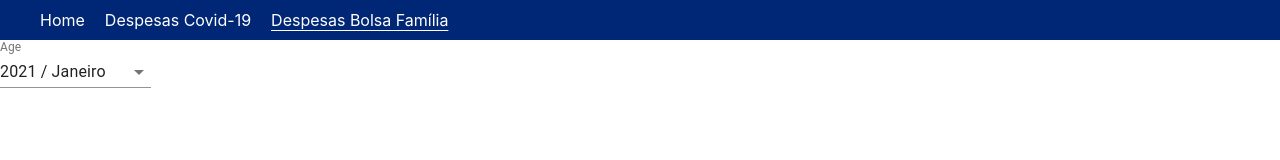
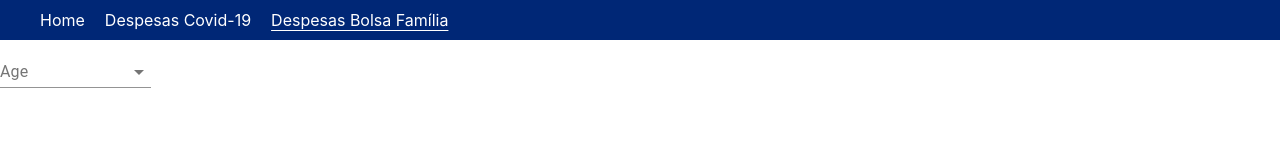
Before and after one commit to Danielmtt/despesas-covid-19, a React (Create React App) app in the folder despesas-covid-19/: page /despesas/bolsa-familia in a window 1280 px wide. Shown: the top 160 px of the page. Built offline with nearby package versions, Linux system fonts and the light colour scheme.

Commit message:
finalização do select

```diff
--- a/despesas-covid-19/src/atoms/seletorData.tsx
+++ b/despesas-covid-19/src/atoms/seletorData.tsx
@@ -1,25 +1,26 @@
 import Select from '@material-ui/core/Select';
-import React from 'react';
+import React, { useContext } from 'react';
 
 import InputLabel from '@material-ui/core/InputLabel';
 import FormControl from '@material-ui/core/FormControl';
+import { BolsaFamiliaContext } from '../providers/bolsa-familia-context';
 
 const SeletorData = (props: { opcoes?: any[] }) => {
+  const { setdataSelecionada } = useContext<any>(BolsaFamiliaContext);
+
   return (
-    <>
     <FormControl>
       <InputLabel htmlFor="age-native-simple">Age</InputLabel>
       <Select
+        onChange={(event) => {
+          setdataSelecionada(event.target.value);
+        }}
         native
-          inputProps={{
-            name: 'age',
-            id: 'age-native-simple',
-          }}
       >
+        <option value={''}></option>
         {props.opcoes}
       </Select>
     </FormControl>
-    </>
   );
 };
 
--- a/despesas-covid-19/src/providers/bolsa-familia-context.js
+++ b/despesas-covid-19/src/providers/bolsa-familia-context.js
@@ -1,14 +1,15 @@
 import React, { useState } from 'react';
-
 export const BolsaFamiliaContext = React.createContext([{}]);
 
 export const BolsaFamiliaProvider = (props) => {
   const [despesasBolsaFamilia, setDespesasBolsaFamilia] = useState([]);
-
+  const [dataSelecionada, setdataSelecionada] = useState('');
 
   return (
     <BolsaFamiliaContext.Provider
       value={{
+        dataSelecionada,
+        setdataSelecionada,
         despesasBolsaFamilia,
         setDespesasBolsaFamilia,
       }}
```
Lines whose indentation alone changed are shown as unchanged.
